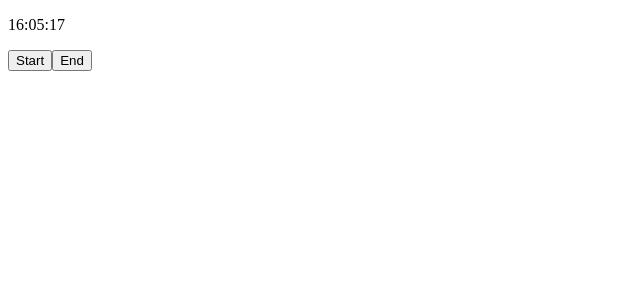
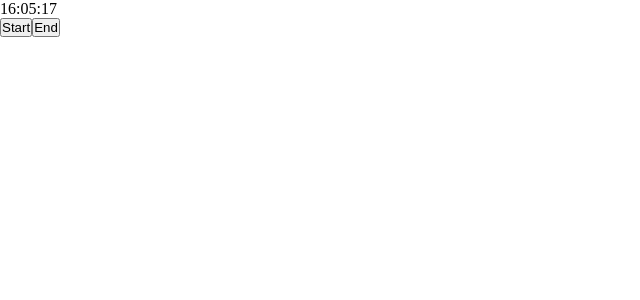
Before and after one commit to hzokbe/jikan, a Vue app: page / in a window 1280 px wide. Shown: the top 300 px of the page, without its empty margins (0-640 px from the left). Built offline with nearby package versions, Linux system fonts and the light colour scheme.

Commit message:
feat(styles): add global CSS reset

```diff
--- a/src/assets/main.css
+++ b/src/assets/main.css
@@ -0,0 +1,5 @@
+* {
+    margin: 0px;
+
+    padding: 0px;
+}
```
